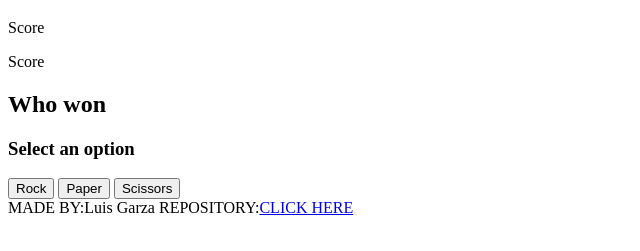
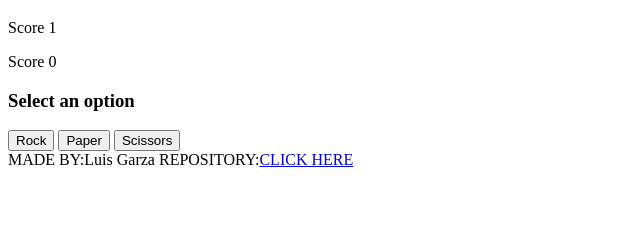
Before and after one commit to Luisg0527/Rock_Paper_Scissors_OP, a plain HTML site: page index.html in a window 1280 px wide. Both pictures are taken after a click on the button "Rock". Shown: the part 61-312 px from the top of the page, without its empty margins (0-640 px from the left). Drawn offline with Linux system fonts and the light colour scheme.

Commit message:
Changed score's classes to id's. Wrote code to display the score on the webpage

```diff
--- a/index.html
+++ b/index.html
@@ -11,11 +11,11 @@
     <h1>ROCK PAPER SCISSORS</h1>
 
     <div class="resultDisplay">
+        <h2></h2>
         <section class="score">
-            <p class="humanScore">Score</p>
-            <p class="computerScore">Score</p>
+            <p id="humanScore">Score</p>
+            <p id="computerScore">Score</p>
         </section>
-        <h2>Who won</h2>
     </div>
 
     <section class="options">
--- a/script.js
+++ b/script.js
@@ -6,17 +6,20 @@ humanScore = 0;
 computerScore = 0;
 round = 1;
 
+const humanScoreDisplay = document.querySelector("#humanScore");
+const computerScoreDisplay = document.querySelector("#computerScore");
+
 function playGame(humanChoice) {
     let computerChoice;
     if (round < 5) {
         computerChoice = getComputerChoice();
-        console.log("Round " + round);
+        //console.log("Round " + round);
         playRound(humanChoice, computerChoice);
         round++;
     }
     else if (round == 5) {
         computerChoice = getComputerChoice();
-        console.log("Round " + round);
+        //console.log("Round " + round);
         playRound(humanChoice, computerChoice);
         if(computerScore > humanScore) {
             console.log("Computer wins the game!!!");
@@ -41,19 +44,26 @@ function playRound(humanChoice, computerChoice) {
     if(humanChoice == computerChoice) {
         humanScore++;
         computerScore++;
+
         console.log("Draw!\nYou: " + humanScore + " Computer: " + computerScore);
+        humanScoreDisplay.textContent = "Score " + humanScore;
+        computerScoreDisplay.textContent = "Score " + computerScore;
     }
     else if((humanChoice == 0 && computerChoice == 2) ||
     (humanChoice == 1 && computerChoice == 0) ||
     (humanChoice == 2 && computerChoice == 1)) {
         humanScore++;
         console.log("You win the round!\nYou: " + humanScore + " Computer: " + computerScore);
+        humanScoreDisplay.textContent = "Score " + humanScore;
+        computerScoreDisplay.textContent = "Score " + computerScore;
     }
     else if((humanChoice == 0 && computerChoice == 1) ||
     (humanChoice == 1 && computerChoice == 2) ||
     (humanChoice == 2 && computerChoice == 0)) {
         computerScore++;
         console.log("The computer wins the round!\nYou: " + humanScore + " Computer: " + computerScore);
+        humanScoreDisplay.textContent = "Score " + humanScore;
+        computerScoreDisplay.textContent = "Score " + computerScore;
     }
 
 }
```
